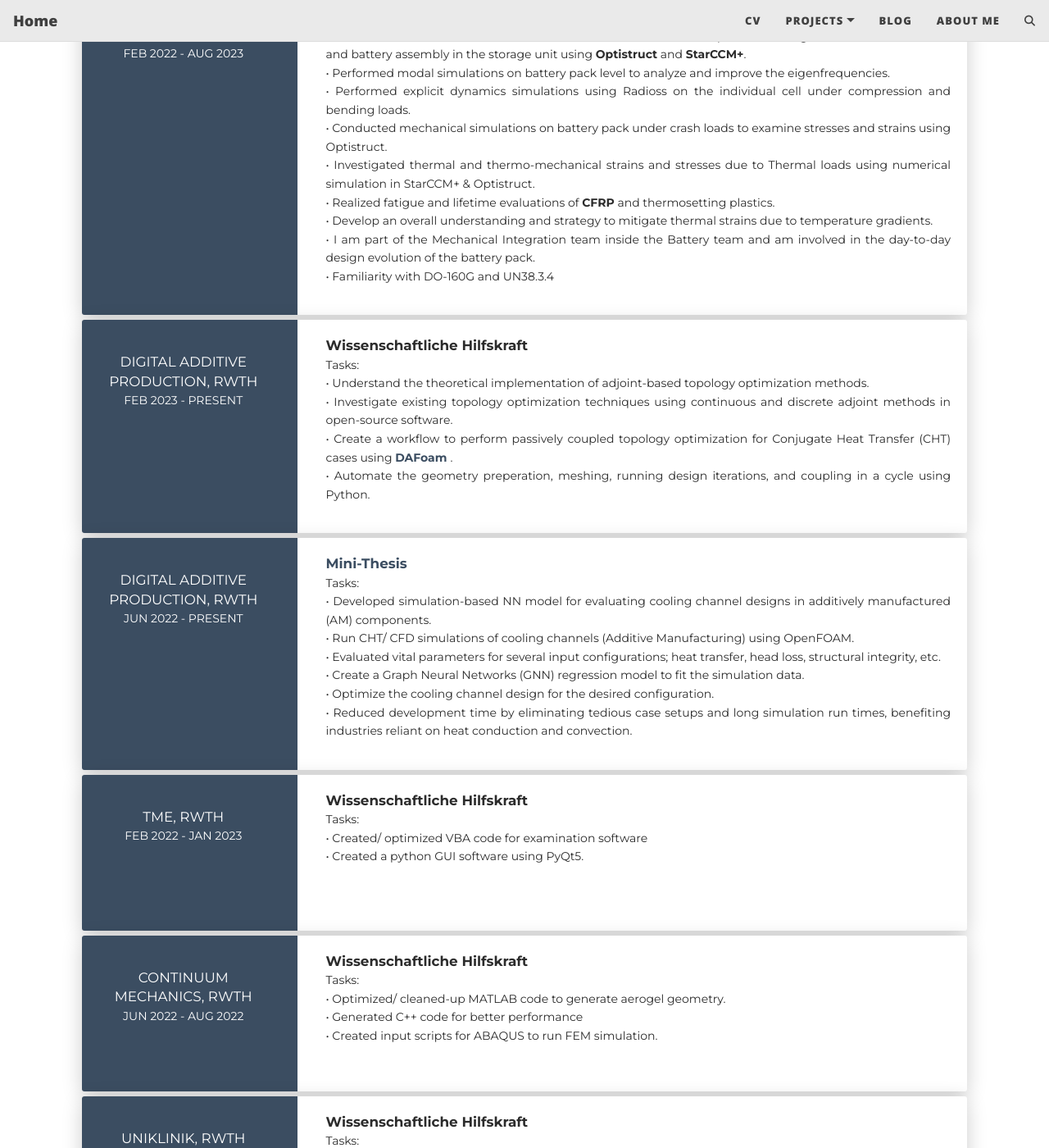
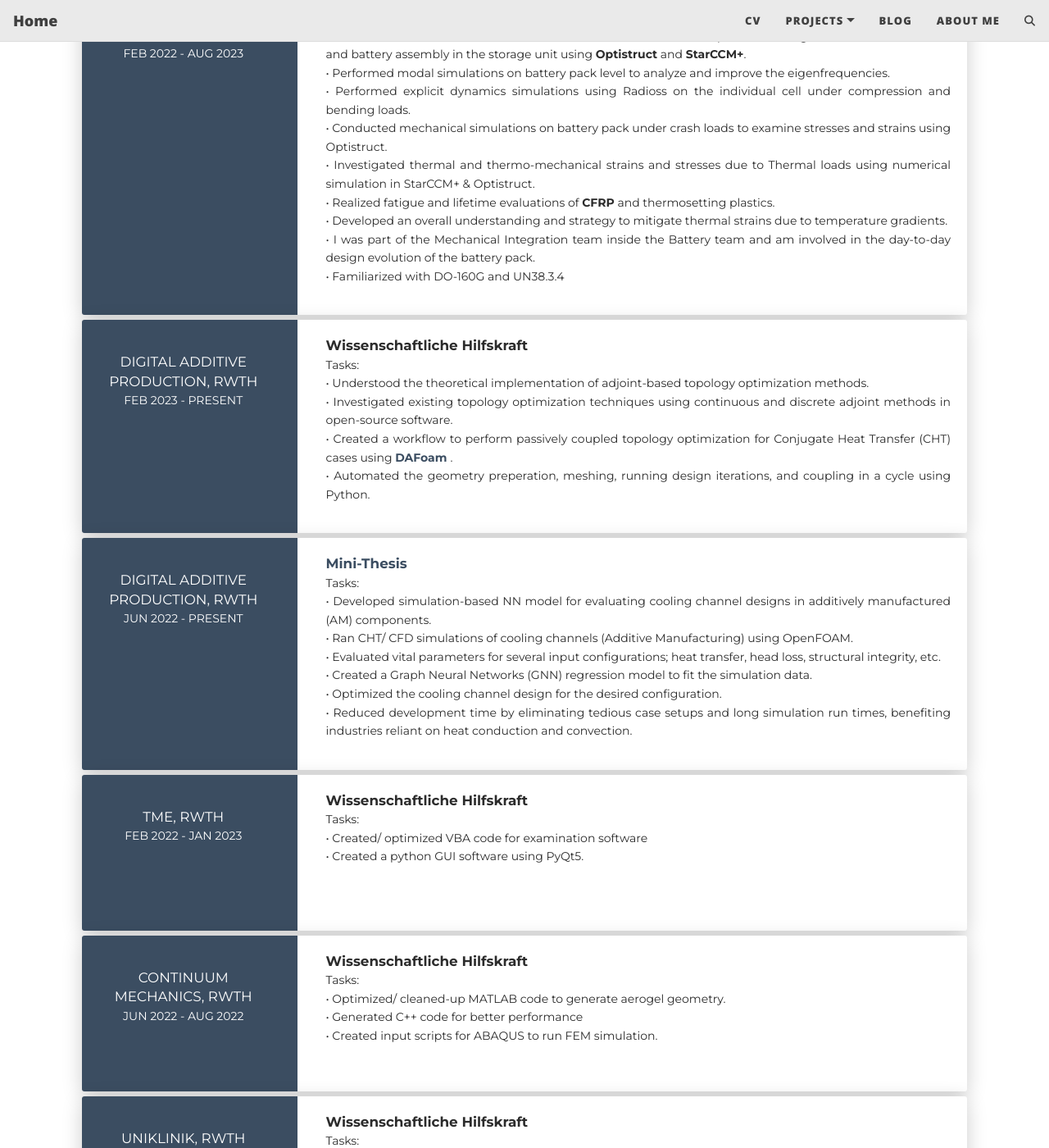
Before and after one commit to sreekar2858/sreekar2858.github.io, a Jekyll site: the page built from cv.md, in a window 1280 px wide and 1400 px high, scrolled down 1030 px. Shown: the whole window at 82% size. Built offline with Jekyll 4.4.1, drawn with Linux system fonts in a browser that asks for light colours; nearby versions of some CDN libraries; comment, search, counter and statistics services are not loaded.

Commit message:
updated description to past tense

```diff
--- a/cv.md
+++ b/cv.md
@@ -110,9 +110,9 @@ subtitle:
             • Conducted mechanical simulations on battery pack under crash loads to examine stresses and strains using Optistruct.<br>
             • Investigated thermal and thermo-mechanical strains and stresses due to Thermal loads using numerical simulation in StarCCM+ & Optistruct.<br>
             • Realized fatigue and lifetime evaluations of <strong>CFRP</strong> and thermosetting plastics.<br>
-            • Develop an overall understanding and strategy to mitigate thermal strains due to temperature gradients.<br>
-            • I am part of the Mechanical Integration team inside the Battery team and am involved in the day-to-day design evolution of the battery pack.<br>
-            • Familiarity with DO-160G and UN38.3.4</p>
+            • Developed an overall understanding and strategy to mitigate thermal strains due to temperature gradients.<br>
+            • I was part of the Mechanical Integration team inside the Battery team and am involved in the day-to-day design evolution of the battery pack.<br>
+            • Familiarized with DO-160G and UN38.3.4</p>
           </div>
         </div>
       </div>
@@ -130,10 +130,10 @@ subtitle:
           <div class="card-body">
             <div class="h5"><strong>Wissenschaftliche Hilfskraft</strong></div>
             <p>Tasks:<br>
-            • Understand the theoretical implementation of adjoint-based topology optimization methods.<br>
-            • Investigate existing topology optimization techniques using continuous and discrete adjoint methods in open-source software.<br>
-            • Create a workflow to perform passively coupled topology optimization for Conjugate Heat Transfer (CHT) cases using <strong><a href="https://dafoam.github.io/" target=_blank title="DAFoam ref"> DAFoam </a></strong>.<br>
-            • Automate the geometry preperation, meshing, running design iterations, and coupling in a cycle using Python.</p>
+            • Understood the theoretical implementation of adjoint-based topology optimization methods.<br>
+            • Investigated existing topology optimization techniques using continuous and discrete adjoint methods in open-source software.<br>
+            • Created a workflow to perform passively coupled topology optimization for Conjugate Heat Transfer (CHT) cases using <strong><a href="https://dafoam.github.io/" target=_blank title="DAFoam ref"> DAFoam </a></strong>.<br>
+            • Automated the geometry preperation, meshing, running design iterations, and coupling in a cycle using Python.</p>
           </div>
         </div>
       </div>
@@ -152,10 +152,10 @@ subtitle:
             <div class="h5"><strong><a href="/2020-02-26-master-minithesis/">Mini-Thesis</a></strong></div>
             <p>Tasks:<br>
             • Developed simulation-based NN model for evaluating cooling channel designs in additively manufactured (AM) components.<br>
-            • Run CHT/ CFD simulations of cooling channels (Additive Manufacturing) using OpenFOAM.<br>
+            • Ran CHT/ CFD simulations of cooling channels (Additive Manufacturing) using OpenFOAM.<br>
             • Evaluated vital parameters for several input configurations; heat transfer, head loss, structural integrity, etc.<br>
-            • Create a Graph Neural Networks (GNN) regression model to fit the simulation data.<br>
-            • Optimize the cooling channel design for the desired configuration.<br>
+            • Created a Graph Neural Networks (GNN) regression model to fit the simulation data.<br>
+            • Optimized the cooling channel design for the desired configuration.<br>
             • Reduced development time by eliminating tedious case setups and long simulation run times, benefiting industries reliant on heat conduction and convection.</p>
           </div>
         </div>
```
